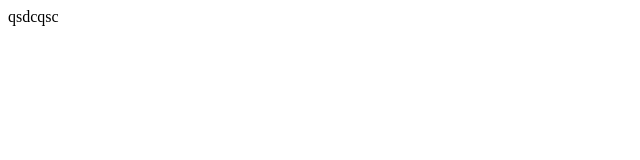
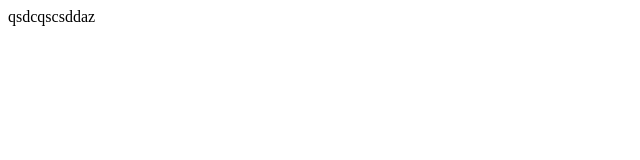
Before and after one commit to mazin0eg/jenkins-test, a plain HTML site: page index.html in a window 1280 px wide. Shown: the full height of the page, 0-640 px from the left. Drawn offline with Linux system fonts and the light colour scheme.

Commit message:
test semo

```diff
--- a/index.html
+++ b/index.html
@@ -6,6 +6,6 @@
     <title>Document</title>
 </head>
 <body>
-    qsdcqsc
+    qsdcqscsddaz
 </body>
 </html>
```
